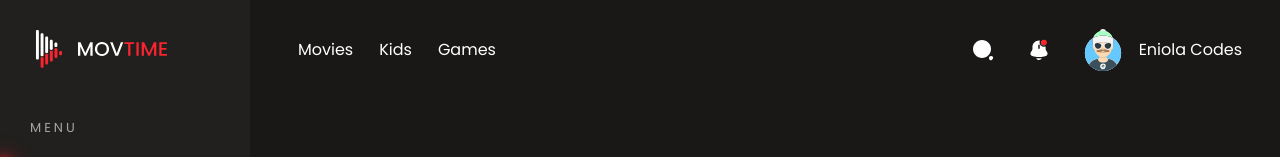
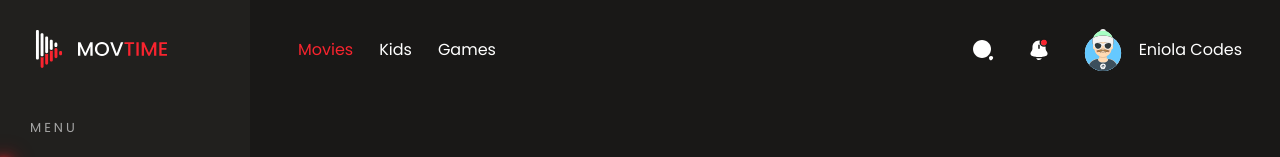
Before and after one commit to Eniola-Codes/MovTime-Movie-App, a React (Create React App) app: page / in a window 1280 px wide. In both pictures the pointer is over the button "Movies". Shown: the top 157 px of the page. Built offline with nearby package versions, Linux system fonts and the light colour scheme; no server answers.

Commit message:
Made changes to nav link hover

```diff
--- a/src/Component/Bars/Navbar.module.css
+++ b/src/Component/Bars/Navbar.module.css
@@ -14,7 +14,7 @@
 }
 
 .navbar .nav_link:hover {
-  color: var(--light);
+  color: var(--acivelink);
 }
 
 .nav_linkgroup {
```
